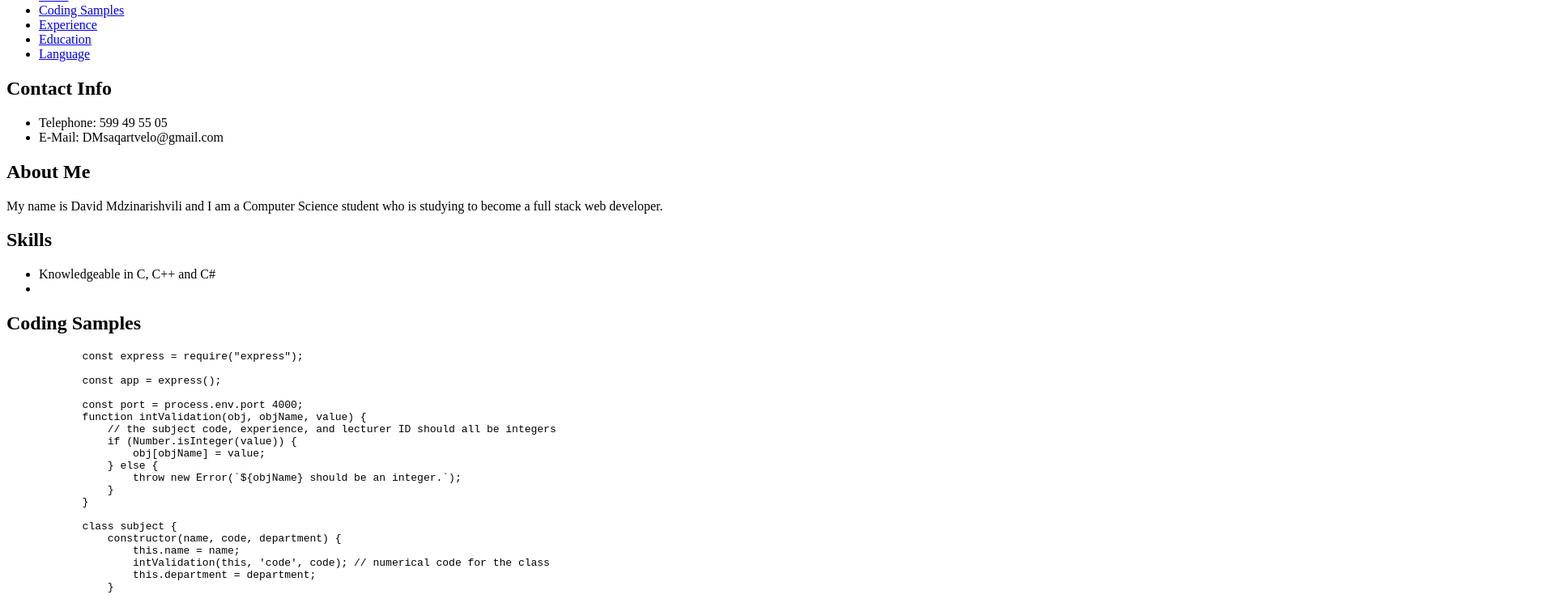
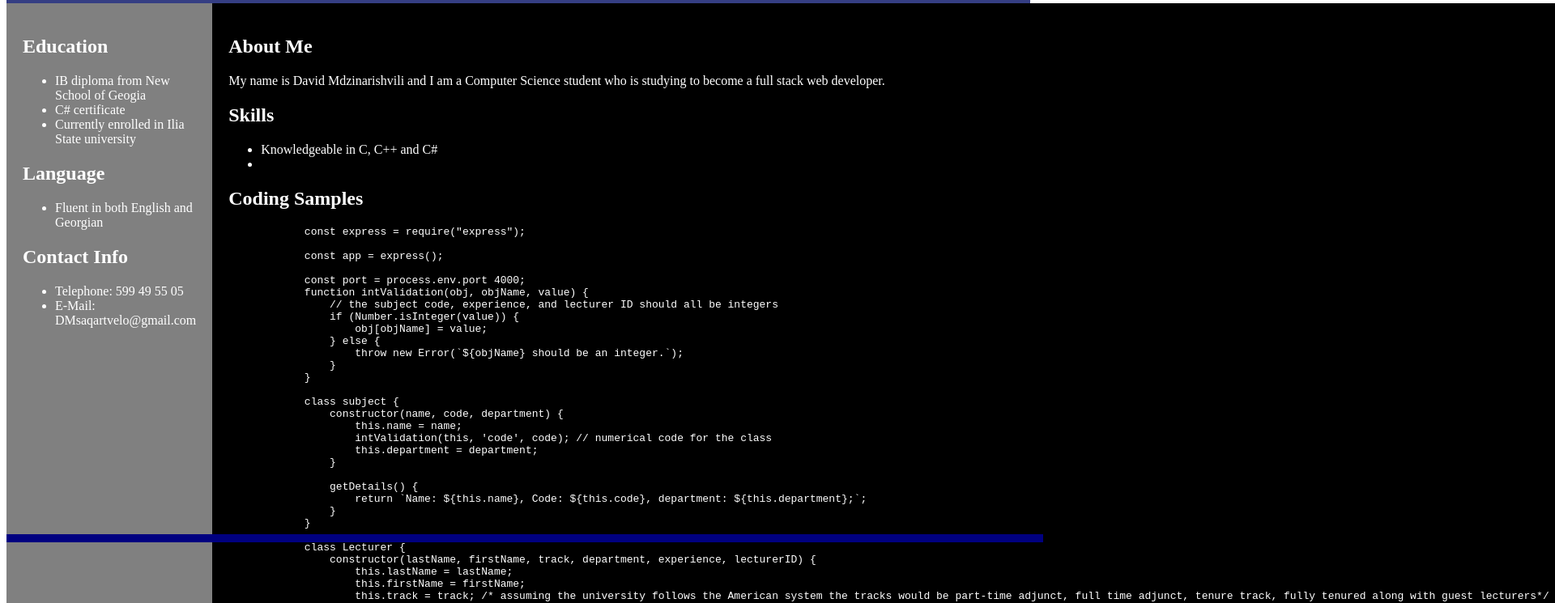
Before and after one commit to Futurama816/rsschool-cv, a plain HTML site: page index.html in a window 1280 px wide. Shown: the part 130-875 px from the top of the page at 81% size, 1920 px wide, since content can reach past the window. Drawn offline with Linux system fonts and the light colour scheme.

Commit message:
feat: added styling
added a CSS stylesheet

```diff
--- a/index.html
+++ b/index.html
@@ -4,11 +4,13 @@
     <meta charset="utf-8" />
     <meta name="viewport" content="width=device-width" />
     <title>My CV</title>
+    <link rel="stylesheet" href="style.css">
 </head>
+<body>
     <header>
-    <h1>CV of David Mdzinarishvili</h1>
+        <h1 id="CV">CV of David Mdzinarishvili</h1>
         <nav>
-        <ul>
+            <ul id="navbar">
                 <li><a href="#contact-info">Contact Info</a></li>
                 <li><a href="#about-me">About Me</a></li>
                 <li><a href="#skills">Skills</a></li>
@@ -19,8 +21,22 @@
             </ul>
         </nav>
     </header>
-<body>
-
+    <main>
+        <div id="side">
+            <section id="education">
+                <h2>Education</h2>
+                <ul>
+                    <li>IB diploma from New School of Geogia</li>
+                    <li>C# certificate</li>
+                    <li>Currently enrolled in Ilia State university</li>
+                </ul>
+            </section>
+            <section id="language">
+                <h2>Language</h2>
+                <ul>
+                    <li>Fluent in both English and Georgian</li>
+                </ul>
+            </section>
             <section id="contact-info">
                 <h2>Contact Info</h2>
                 <ul>
@@ -28,7 +44,8 @@
                     <li>E-Mail: DMsaqartvelo@gmail.com</li>
                 </ul>
             </section>
-
+        </div>
+    <div id="centered">
     <section id="about-me">
         <h2>About Me</h2>
         <p>My name is David Mdzinarishvili and I am a Computer Science student who is studying to become a full stack web developer.</p>
@@ -122,25 +139,8 @@
         <li>Developed several basic applications in C#, React and Javascript</li>
       </ul>
     </section>
-
-    <section id="education">
-        <h2>Education</h2>
-        <ul>
-            <li>IB diploma from New School of Geogia</li>
-            <li>C# certificate</li>
-            <li>Currently enrolled in Ilia State university</li>
-        </ul>
-    </section>
-
-    <section id="language">
-        <h2>Language</h2>
-        <ul>
-            <li>Fluent in both English and Georgian</li>
-        </ul>
-    </section>
-
+</div>
 </main>
-
+    <footer></footer>
 </body>
-<footer></footer>
 </html>
--- /dev/null
+++ b/style.css
@@ -0,0 +1,71 @@
+header {
+    background-color: #353e83;
+    padding: 10px;
+    display: flex;
+    flex-direction: column;
+    align-items: center;
+}
+
+h1 {
+    color: white;
+    margin-bottom: 10px;
+}
+
+nav {
+    display: flex;
+    justify-content: center;
+    background-color: #353e83;
+    padding: 10px;
+}
+
+#navbar {
+    list-style: none;
+    margin: 0;
+    padding: 0;
+    display: flex;
+}
+
+#navbar li {
+    margin-right: 10px;
+}
+
+#navbar a {
+    text-decoration: none;
+    color: white;
+    padding: 5px 10px;
+    border-radius: 5px;
+    transition: background-color 0.3s;
+}
+
+#navbar a:hover {
+    background-color: #777;
+}
+
+
+
+main {
+    margin: 0;
+    display: grid;
+    grid-template-columns: 2fr 1fr;
+    height: 100vh;
+}
+
+#centered {
+    background-color: black;
+    color: white;
+    padding: 20px;
+}
+
+#side {
+    background-color: grey;
+    color: white;
+    padding: 20px;
+}
+footer {
+    background-color: navy;
+    color: white;
+    padding-top: 10px;
+    position: fixed;
+    bottom: 0;
+    width: 100%;
+}
```
Lines whose indentation alone changed are shown as unchanged.
